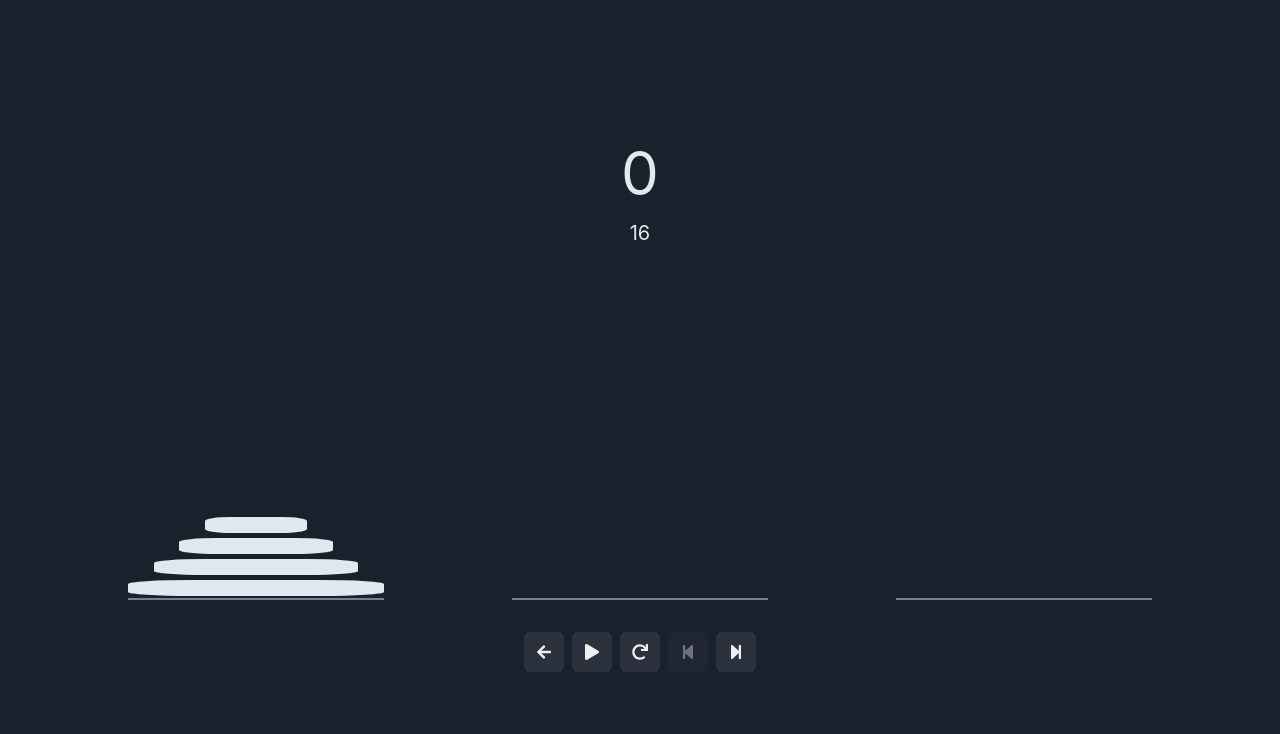
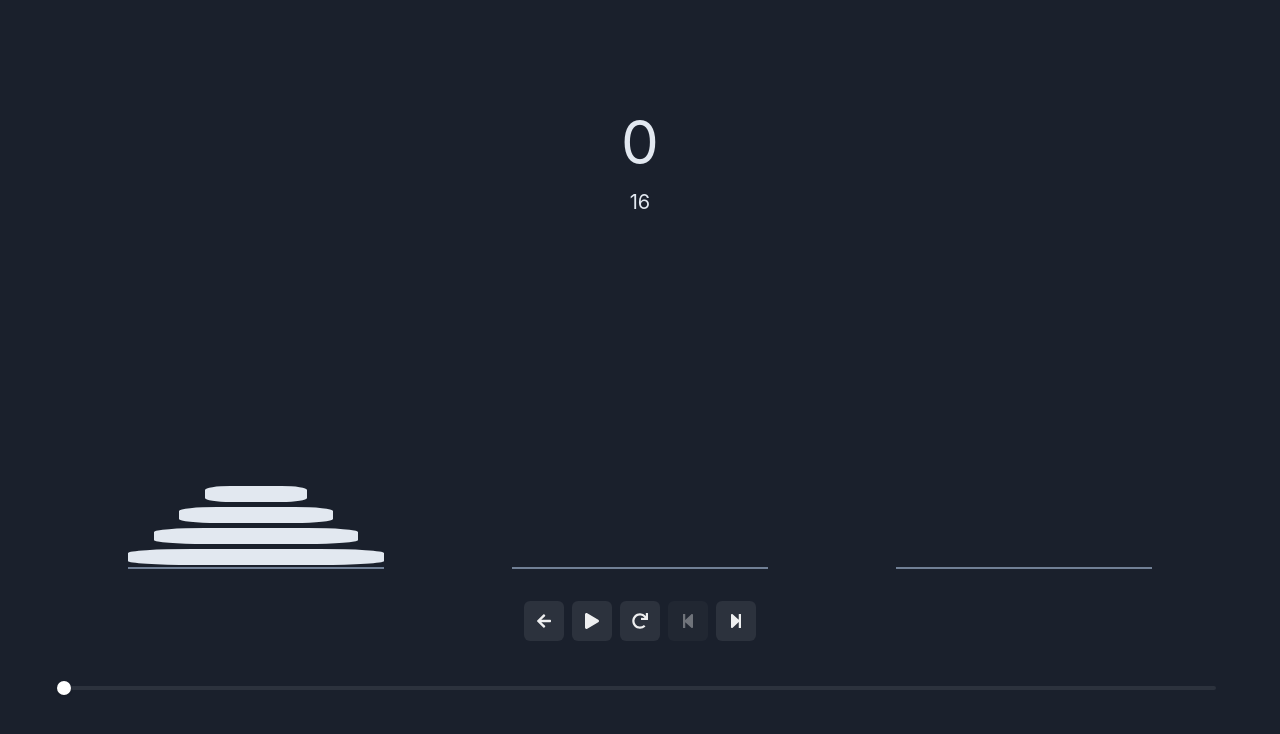
Before and after one commit to ggzor/fast-hanoi, a React (Create React App) app: page / in a window 1280 px wide. Both pictures are taken after a click on the button 640 px from the left and 537 px from the top of the page. Shown: the top 734 px of the page. Built offline with nearby package versions, Linux system fonts and the light colour scheme.

Commit message:
Perfect is the enemy of good

```diff
--- a/package.json
+++ b/package.json
@@ -11,6 +11,7 @@
     "@testing-library/user-event": "^12.0.2",
     "framer-motion": "^3.0.0",
     "immer": "^9.0.1",
+    "lodash-es": "^4.17.21",
     "ramda": "^0.27.1",
     "react": "^17.0.1",
     "react-dom": "^17.0.1",
--- a/src/App.jsx
+++ b/src/App.jsx
@@ -1,9 +1,14 @@
-import React, { useEffect, useReducer, useState } from 'react'
+import React, { useEffect, useReducer, useRef, useState } from 'react'
 import {
   ChakraProvider,
   Box,
   VStack,
   Grid,
+  Slider,
+  SliderTrack,
+  SliderFilledTrack,
+  SliderThumb,
+  SlideFade,
   extendTheme,
   IconButton,
   Text,
@@ -25,6 +30,7 @@ import { ColorModeSwitcher } from './ColorModeSwitcher'
 import { motion, AnimateSharedLayout } from 'framer-motion'
 import { useHanoi } from './hanoi'
 import { useCounter } from './hooks'
+import { debounce } from 'lodash-es'
 
 const theme = extendTheme({
   config: { initialColorMode: 'dark', useSystemColorMode: false },
@@ -82,7 +88,7 @@ const Runner = ({ goBack, n }) => {
 
   const {
     state: { i, piles, total },
-    actions: { step, stepBack, reset },
+    actions: { step, stepBack, reset, setTo },
     selectors: { canStep, canStepBack },
   } = useHanoi(n)
 
@@ -96,6 +102,27 @@ const Runner = ({ goBack, n }) => {
     reset()
   }
 
+  // Don't look here :(
+  // Used to debounce the slider setter but letting the slider
+  // be responsive and managed
+  const [sliderI, setSliderI] = useState(0)
+  useEffect(() => {
+    if (!playing) setSliderI(i)
+  }, [playing, i])
+  const debouncedSetTo = useRef(debounce(setTo, 120)).current
+  useEffect(() => {
+    if (!playing) debouncedSetTo(sliderI)
+  }, [debouncedSetTo, sliderI, playing])
+  // Used to sync slider when not playing and when changing slider
+  // Equivalent to rxjs merge
+  const [label, setLabel] = useState(0)
+  useEffect(() => {
+    setLabel(i)
+  }, [i])
+  useEffect(() => {
+    setLabel(sliderI)
+  }, [sliderI])
+
   const playPauseHanoi = () => {
     if (!playing && canStep) step()
 
@@ -103,12 +130,12 @@ const Runner = ({ goBack, n }) => {
   }
 
   return (
-    <VStack spacing={8} alignSelf="center">
+    <VStack padding={4} spacing={8} alignSelf="center">
       <VStack spacing={0}>
         <Text fontSize="6xl" color={boxColor}>
-          {i}
+          {label}
         </Text>
-        <Text color={boxColor}>{total - i}</Text>
+        <Text color={boxColor}>{total - label}</Text>
       </VStack>
       <Grid
         templateColumns="repeat(3, 20vw)"
@@ -161,6 +188,21 @@ const Runner = ({ goBack, n }) => {
           disabled={playing || !canStep}
         ></IconButton>
       </HStack>
+      <SlideFade in={!playing}>
+        <Slider
+          width="90vw"
+          min={0}
+          max={total - 1}
+          onChange={setSliderI}
+          value={sliderI}
+          isReadOnly={playing}
+        >
+          <SliderTrack>
+            <SliderFilledTrack />
+          </SliderTrack>
+          <SliderThumb />
+        </Slider>
+      </SlideFade>
     </VStack>
   )
 }
--- a/src/hanoi.js
+++ b/src/hanoi.js
@@ -41,7 +41,7 @@ export const useHanoi = (n) => {
 
   return {
     state: { i, piles: states[i], total: states.length },
-    actions: { step, stepBack, reset: () => setTo(0) },
+    actions: { step, stepBack, reset: () => setTo(0), setTo },
     selectors: { canStep: check.canIncrement, canStepBack: check.canDecrement },
   }
 }
```
Also changed, not shown: 1 other file (tests, documents, lock files or other folders).
